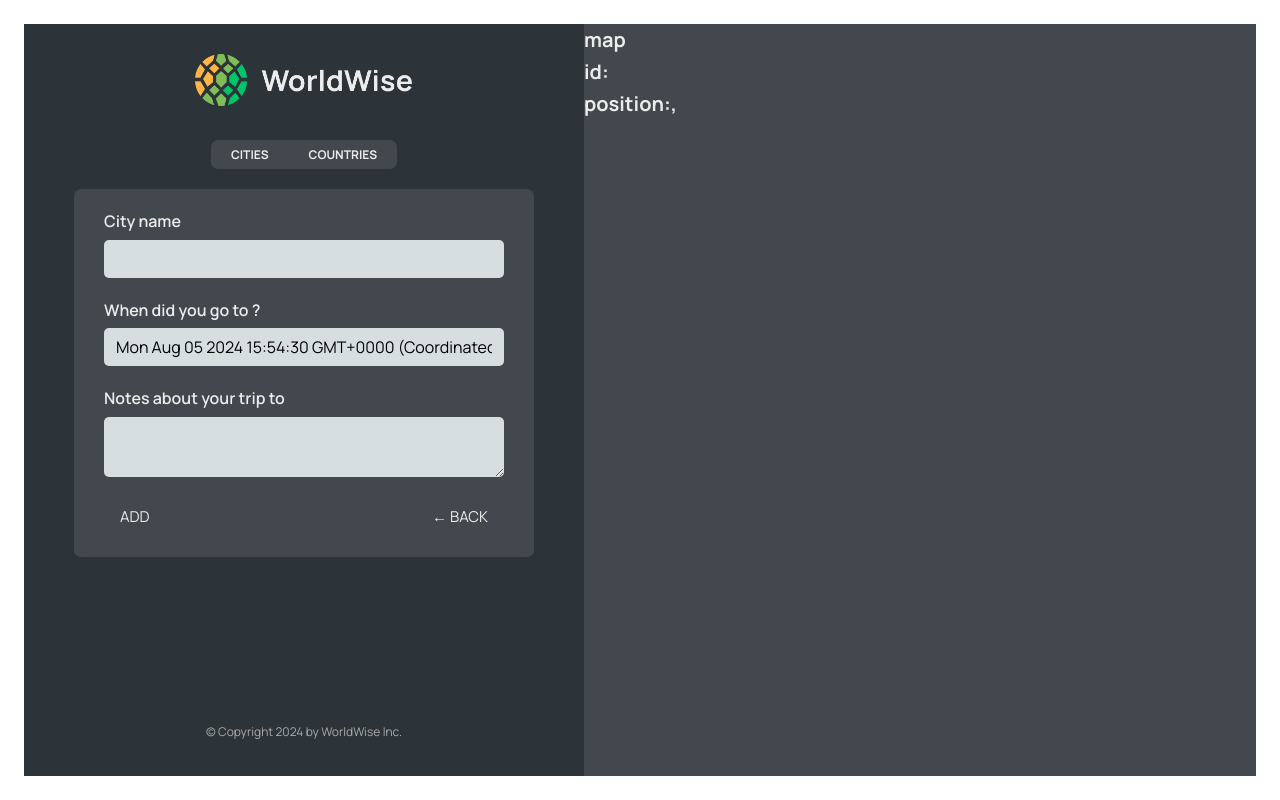
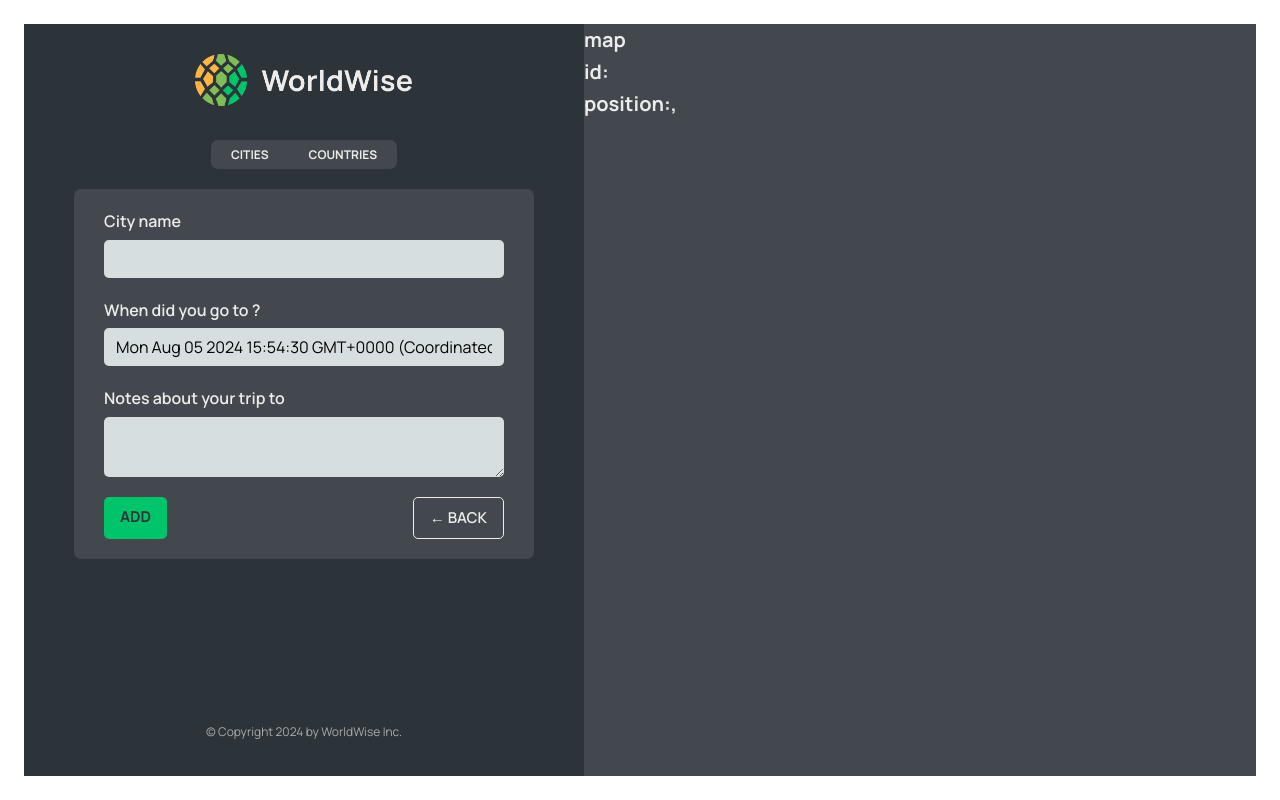
Before and after one commit to tihii-wg/worldwise, a React (Vite) app: page /app/form in a window 1280 px wide. Built offline with nearby package versions, Linux system fonts and the light colour scheme; data requests are answered from the project's data file.

Commit message:
useNavigare back

```diff
--- a/src/components/Button/Button.jsx
+++ b/src/components/Button/Button.jsx
@@ -1,7 +1,11 @@
 import styles from "./Button.module.css";
 
-function Button({ children, type }) {
-  return <div className={styles.btn}>{children}</div>;
+function Button({ children, type, onClick }) {
+  return (
+    <div className={`${styles.btn} ${styles[type]}`} onClick={onClick}>
+      {children}
+    </div>
+  );
 }
 
 export default Button;
--- a/src/components/Form/Form.jsx
+++ b/src/components/Form/Form.jsx
@@ -4,6 +4,7 @@
 
 import styles from "./Form.module.css";
 import Button from "../Button/Button";
+import { useNavigate } from "react-router-dom";
 
 export function convertToEmoji(countryCode) {
   const codePoints = countryCode
@@ -14,6 +15,8 @@
 }
 
 function Form() {
+  const navigate = useNavigate();
+
   const [cityName, setCityName] = useState("");
   const [country, setCountry] = useState("");
   const [date, setDate] = useState(new Date());
@@ -50,8 +53,16 @@
       </div>
 
       <div className={styles.buttons}>
-        <Button>Add</Button>
-        <Button>&larr; Back</Button>
+        <Button type="primary">Add</Button>
+        <Button
+          type="back"
+          onClick={(e) => {
+            e.preventDefault();
+            navigate(-1);
+          }}
+        >
+          &larr; Back
+        </Button>
       </div>
     </form>
   );
```
